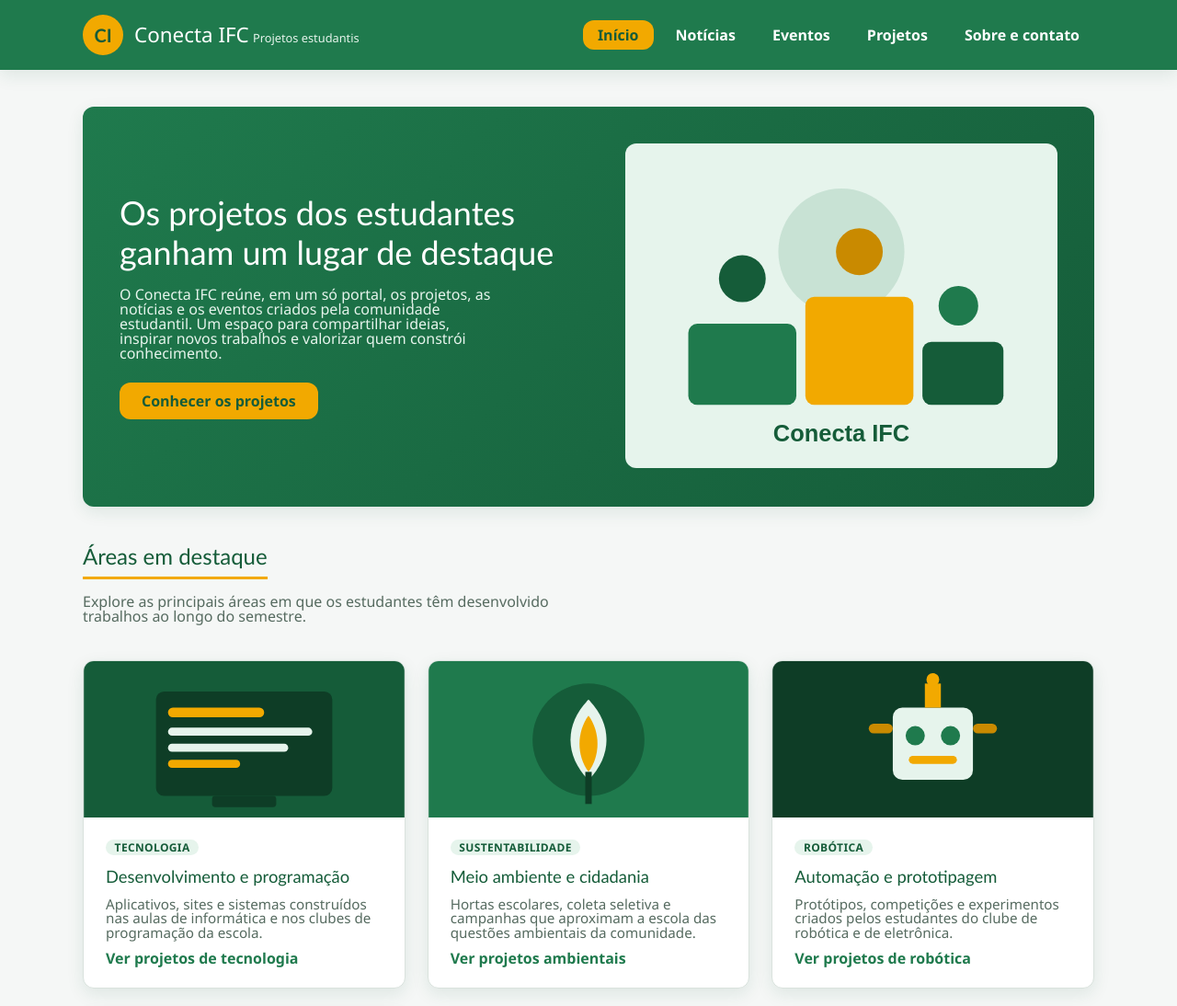
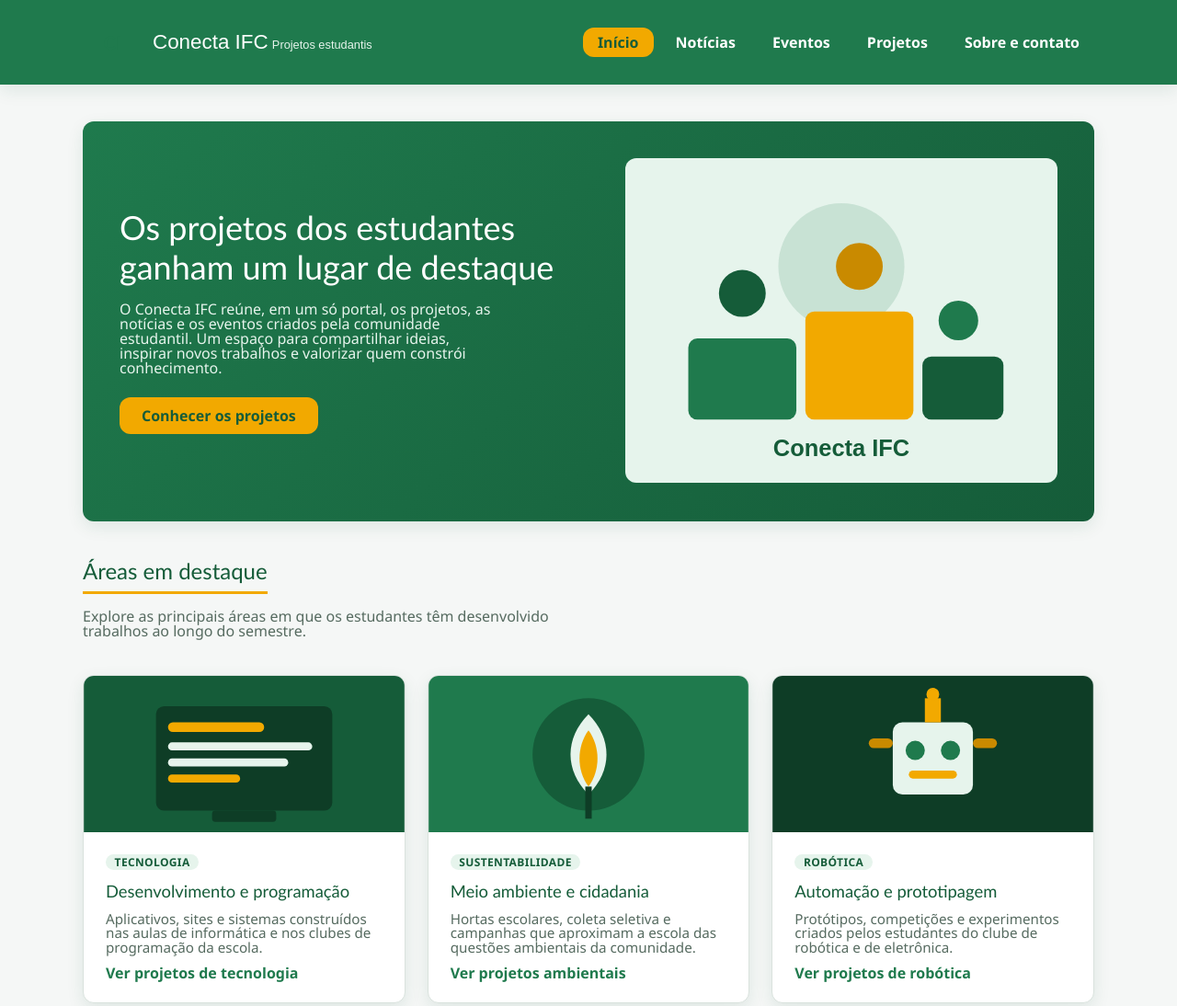
Before and after one commit to RBastos93/portal-ifc, a plain HTML site: page index.html in a window 1280 px wide. Shown: the top 1094 px of the page at 92% size. Drawn offline with Linux system fonts and the light colour scheme.

Commit message:
style: update global.css styles

```diff
--- a/assets/css/global.css
+++ b/assets/css/global.css
@@ -117,23 +117,22 @@
 .brand__logo {
   display: grid;
   place-items: center;
-  width: 2.75rem;
-  height: 2.75rem;
-  background-color: var(--color-accent);
-  color: var(--color-primary-dark);
+  width: 4rem;
+  height: 3em;
   font-family: var(--font-heading);
   font-weight: 700;
   font-size: 1.25rem;
-  border-radius: 50%;
 }
 
 .brand__name {
+  font-family: sans-serif;
   margin: 0;
   color: #ffffff;
   font-size: 1.4rem;
 }
 
 .brand__tagline {
+  font-family: sans-serif;
   margin: 0;
   font-size: 0.8rem;
   color: var(--color-primary-light);
```
